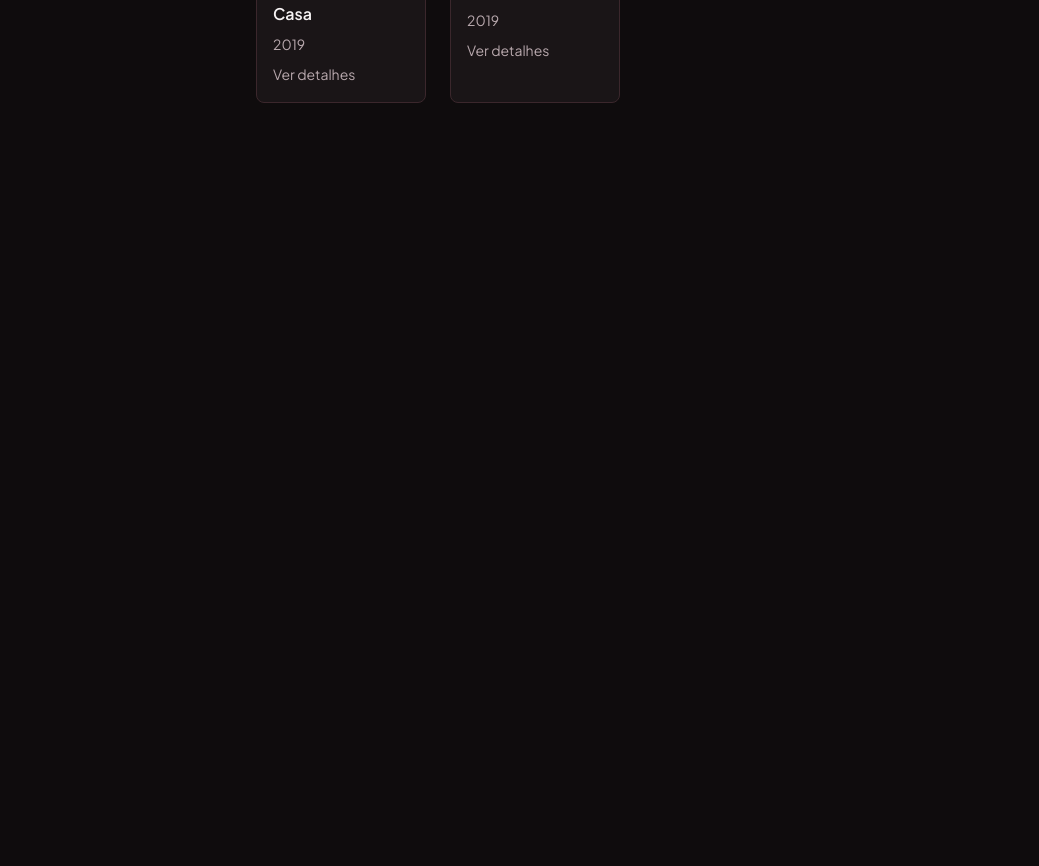
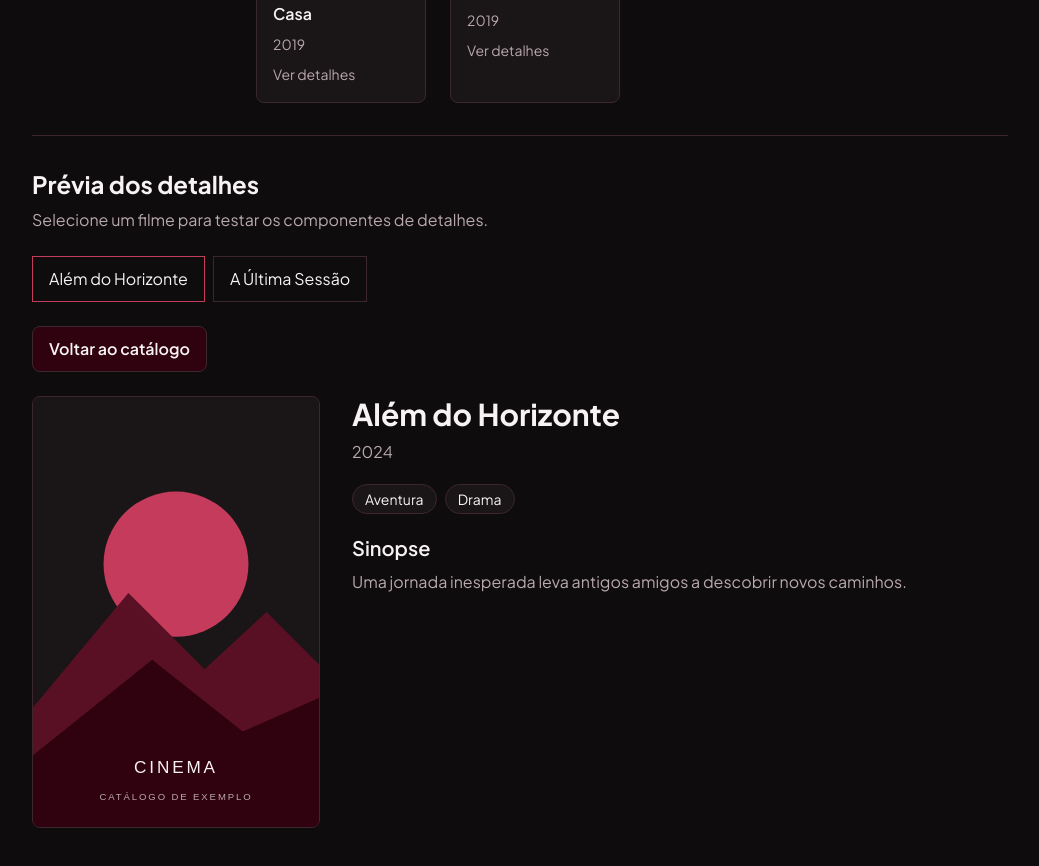
Before and after one commit to sntosguilherme/the-movie-box, a Next.js app in the folder frontend/: page /exemplo in a window 1280 px wide. Shown: the part 980-1846 px from the top of the page, without its empty margins (120-1159 px from the left). Before the commit the page ends 1123 px from the top, so only its background shows below. Built offline with nearby package versions, Linux system fonts and the light colour scheme.

Commit message:
feat(frontend): add reusable movie details components

```diff
--- a/frontend/app/exemplo/page.tsx
+++ b/frontend/app/exemplo/page.tsx
@@ -2,14 +2,16 @@
 
 import { useState } from "react";
 import Header from "@/components/Header";
+import BackButton from "@/components/BackButton";
+import MovieDetails from "@/components/MovieDetails";
 import MovieGrid from "@/components/MovieGrid";
 import SearchBar from "@/components/SearchBar";
 import YearButtons from "@/components/YearButtons";
 import type { Movie } from "@/components/types";
 
 const movies: readonly Movie[] = [
-  { id: "demo-1", title: "Além do Horizonte", year: 2024, posterUrl: "/exemplo-poster.svg" },
-  { id: "demo-2", title: "A Última Sessão", year: 2024 },
+  { id: "demo-1", title: "Além do Horizonte", year: 2024, posterUrl: "/exemplo-poster.svg", genres: ["Aventura", "Drama"], overview: "Uma jornada inesperada leva antigos amigos a descobrir novos caminhos." },
+  { id: "demo-2", title: "A Última Sessão", year: 2024, genres: ["Drama"], overview: "Um cinema de bairro reúne seus visitantes para uma noite inesquecível." },
   { id: "demo-3", title: "Noite de Estreia", year: 2021, posterUrl: "/exemplo-poster.svg" },
   { id: "demo-4", title: "Memórias de Verão", year: 2021 },
   { id: "demo-5", title: "O Caminho de Casa", year: 2019, posterUrl: "/exemplo-poster.svg" },
@@ -25,6 +27,8 @@ function normalizeTitle(value: string) {
 export default function ExamplePage() {
   const [title, setTitle] = useState("");
   const [selectedYear, setSelectedYear] = useState<number | null>(null);
+  const [selectedMovieId, setSelectedMovieId] = useState<string | number>(movies[0].id);
+  const selectedMovie = movies.find((movie) => movie.id === selectedMovieId) ?? movies[0];
   const normalizedTitle = normalizeTitle(title);
   const filteredMovies = movies.filter(
     (movie) =>
@@ -66,6 +70,28 @@ export default function ExamplePage() {
             <MovieGrid movies={filteredMovies} />
           </section>
         </div>
+
+        <section aria-labelledby="example-details" className="space-y-6 border-t border-border pt-8">
+          <div className="space-y-2">
+            <h2 id="example-details" className="text-2xl font-bold">Prévia dos detalhes</h2>
+            <p className="text-muted">Selecione um filme para testar os componentes de detalhes.</p>
+          </div>
+          <div className="flex flex-wrap gap-2" aria-label="Selecionar filme para prévia">
+            {movies.slice(0, 2).map((movie) => (
+              <button
+                key={movie.id}
+                type="button"
+                aria-pressed={selectedMovieId === movie.id}
+                onClick={() => setSelectedMovieId(movie.id)}
+                className={selectedMovieId === movie.id ? "border-accent" : ""}
+              >
+                {movie.title}
+              </button>
+            ))}
+          </div>
+          <BackButton />
+          <MovieDetails movie={selectedMovie} />
+        </section>
       </main>
     </>
   );
--- /dev/null
+++ b/frontend/components/BackButton.tsx
@@ -0,0 +1,12 @@
+import Link from "next/link";
+
+export default function BackButton() {
+  return (
+    <Link
+      href="/"
+      className="inline-flex rounded-lg border border-border bg-primary px-4 py-2.5 font-semibold text-foreground hover:bg-primary-hover"
+    >
+      Voltar ao catálogo
+    </Link>
+  );
+}
--- a/frontend/components/MovieCard.tsx
+++ b/frontend/components/MovieCard.tsx
@@ -1,8 +1,7 @@
 "use client";
 
-import Image from "next/image";
 import Link from "next/link";
-import { useState } from "react";
+import PosterImage from "./PosterImage";
 import type { Movie } from "./types";
 
 export type MovieCardProps = {
@@ -10,38 +9,13 @@ export type MovieCardProps = {
 };
 
 export default function MovieCard({ movie }: MovieCardProps) {
-  const [failedPoster, setFailedPoster] = useState<string | null>(null);
-  const posterUrl = movie.posterUrl?.trim();
-  const showPoster = posterUrl && posterUrl !== failedPoster;
-
   return (
     <article className="h-full">
       <Link
         href={`/filmes/${encodeURIComponent(String(movie.id))}`}
         className="group block h-full overflow-hidden rounded-lg border border-border bg-surface hover:border-accent"
       >
-        <div className="flex aspect-[2/3] items-center justify-center bg-background">
-          {showPoster ? (
-            <Image
-              src={posterUrl}
-              alt={`Pôster de ${movie.title}`}
-              width={300}
-              height={450}
-              unoptimized
-              onError={() => setFailedPoster(posterUrl)}
-              className="h-full w-full object-cover"
-            />
-          ) : (
-            <Image
-              src="/poster-placeholder.svg"
-              alt={`Pôster indisponível para ${movie.title}`}
-              width={300}
-              height={450}
-              unoptimized
-              className="h-full w-full object-cover"
-            />
-          )}
-        </div>
+        <PosterImage title={movie.title} posterUrl={movie.posterUrl} />
         <div className="space-y-2 p-4">
           <h3 className="break-words font-semibold text-foreground group-hover:underline">
             {movie.title}
--- /dev/null
+++ b/frontend/components/MovieDetails.tsx
@@ -0,0 +1,33 @@
+import PosterImage from "./PosterImage";
+import type { Movie } from "./types";
+
+export type MovieDetailsProps = {
+  movie: Movie;
+};
+
+export default function MovieDetails({ movie }: MovieDetailsProps) {
+  return (
+    <article className="grid gap-8 sm:grid-cols-[minmax(0,18rem)_minmax(0,1fr)]">
+      <PosterImage title={movie.title} posterUrl={movie.posterUrl} className="w-full max-w-sm rounded-lg border border-border" />
+      <div className="min-w-0 space-y-5">
+        <div>
+          <h1 className="break-words text-3xl font-bold">{movie.title}</h1>
+          <p className="mt-2 text-muted">{movie.year}</p>
+        </div>
+        {movie.genres && movie.genres.length > 0 && (
+          <div aria-label="Gêneros" className="flex flex-wrap gap-2">
+            {movie.genres.map((genre) => (
+              <span key={genre} className="rounded-full border border-border bg-surface px-3 py-1 text-sm">
+                {genre}
+              </span>
+            ))}
+          </div>
+        )}
+        <section aria-labelledby="synopsis-title" className="space-y-2">
+          <h2 id="synopsis-title" className="text-xl font-semibold">Sinopse</h2>
+          <p className="whitespace-pre-line text-muted">{movie.overview?.trim() || "Sinopse indisponível."}</p>
+        </section>
+      </div>
+    </article>
+  );
+}
--- /dev/null
+++ b/frontend/components/PosterImage.tsx
@@ -0,0 +1,30 @@
+"use client";
+
+import Image from "next/image";
+import { useState } from "react";
+
+export type PosterImageProps = {
+  title: string;
+  posterUrl?: string | null;
+  className?: string;
+};
+
+export default function PosterImage({ title, posterUrl, className = "" }: PosterImageProps) {
+  const [failedPoster, setFailedPoster] = useState<string | null>(null);
+  const url = posterUrl?.trim();
+  const showPoster = Boolean(url && url !== failedPoster);
+
+  return (
+    <div className={`relative aspect-[2/3] overflow-hidden bg-background ${className}`}>
+      <Image
+        src={showPoster ? url! : "/poster-placeholder.svg"}
+        alt={showPoster ? `Pôster de ${title}` : `Pôster indisponível para ${title}`}
+        fill
+        sizes="(min-width: 1024px) 300px, (min-width: 640px) 50vw, 100vw"
+        unoptimized
+        onError={showPoster ? () => setFailedPoster(url!) : undefined}
+        className="object-cover"
+      />
+    </div>
+  );
+}
--- a/frontend/components/types.ts
+++ b/frontend/components/types.ts
@@ -3,4 +3,6 @@ export type Movie = {
   title: string;
   year: number;
   posterUrl?: string | null;
+  genres?: readonly string[];
+  overview?: string | null;
 };
```
Also changed, not shown: frontend/components/README.md.
